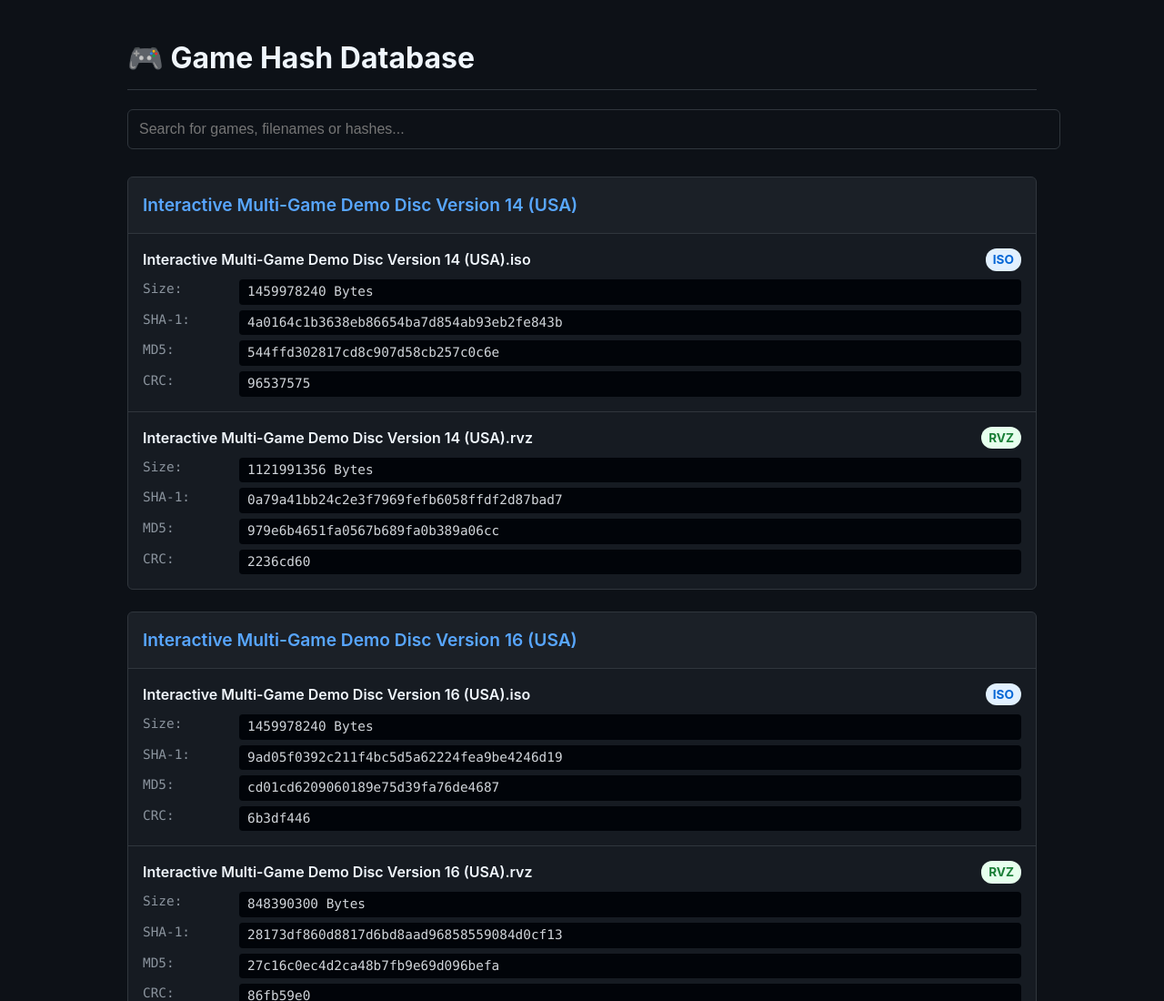
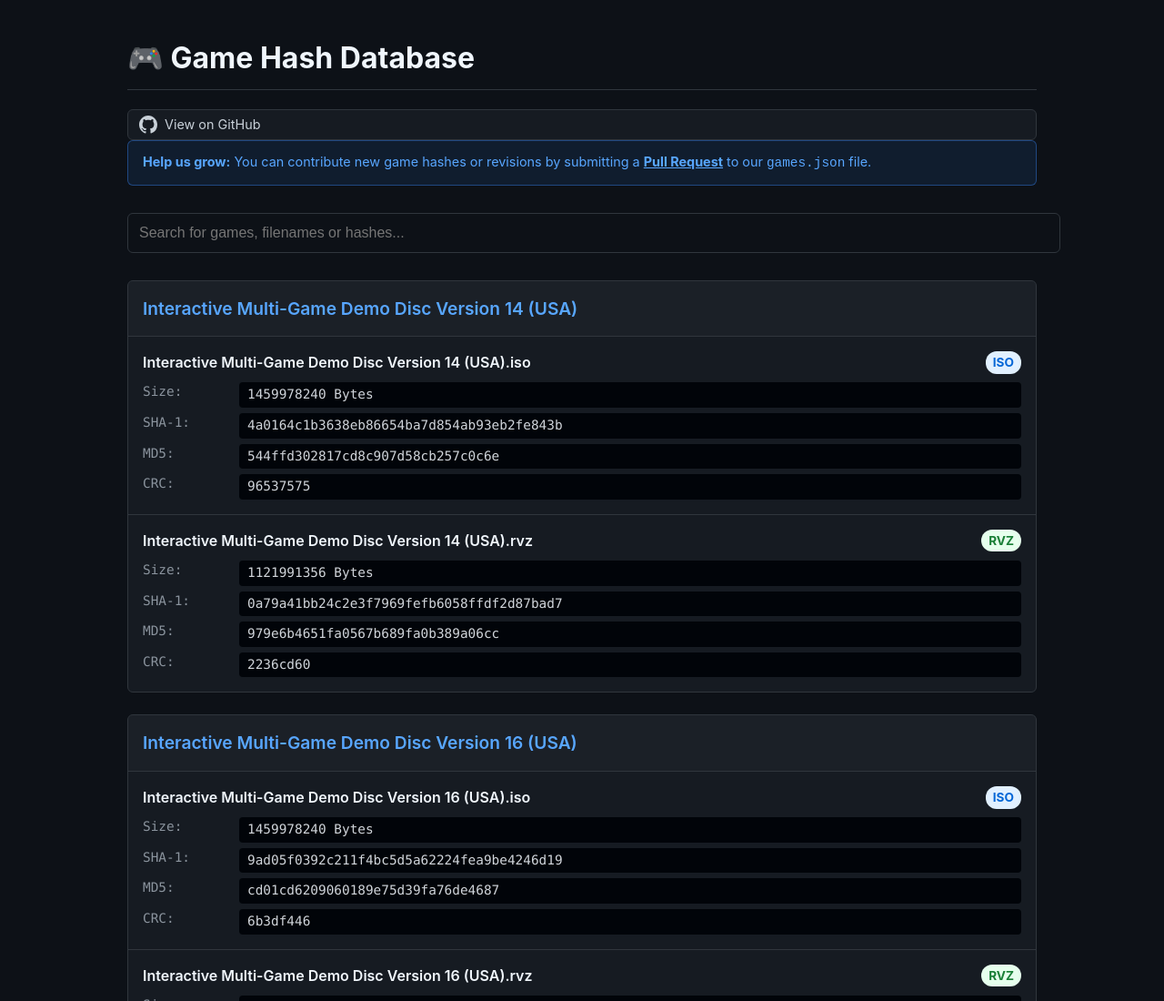
Before and after one commit to nice42q/wii-ngc_iso-rvz, a plain HTML site: page index.html in a window 1280 px wide. Shown: the top 1100 px of the page at 91% size. Drawn offline with Linux system fonts and the light colour scheme.

Commit message:
Update index.html

```diff
--- a/index.html
+++ b/index.html
@@ -28,6 +28,30 @@
         }
 
         h1 { border-bottom: 1px solid var(--border-color); padding-bottom: 10px; color: #f0f6fc; }
+
+        .github-link {
+            color: var(--text-main);
+            text-decoration: none;
+            display: flex;
+            align-items: center;
+            gap: 8px;
+            font-size: 0.9rem;
+            padding: 5px 12px;
+            border: 1px solid var(--border-color);
+            border-radius: 6px;
+            background: var(--card-bg);
+        }
+        .github-link:hover { background: #30363d; border-color: #8b949e; }
+
+        .contribute-note {
+            background: rgba(56, 139, 253, 0.1);
+            border: 1px solid rgba(56, 139, 253, 0.4);
+            color: var(--link-color);
+            padding: 12px 16px;
+            border-radius: 6px;
+            margin-bottom: 30px;
+            font-size: 0.9rem;
+        }
 
         .search-container { margin-bottom: 30px; }
         .search-box {
@@ -131,6 +155,16 @@
 <body>
 
     <h1>🎮 Game Hash Database</h1>
+    <a href="https://github.com/DEIN-USERNAME/DEIN-REPO" target="_blank" class="github-link">
+            <svg height="20" viewBox="0 0 16 16" width="20" fill="currentColor"><path d="M8 0C3.58 0 0 3.58 0 8c0 3.54 2.29 6.53 5.47 7.59.4.07.55-.17.55-.38 0-.19-.01-.82-.01-1.49-2.01.37-2.53-.49-2.69-.94-.09-.23-.48-.94-.82-1.13-.28-.15-.68-.52-.01-.53.63-.01 1.08.58 1.23.82.72 1.21 1.87.87 2.33.66.07-.52.28-.87.51-1.07-1.78-.2-3.64-.89-3.64-3.95 0-.87.31-1.59.82-2.15-.08-.2-.36-1.02.08-2.12 0 0 .67-.21 2.2.82.64-.18 1.32-.27 2-.27.68 0 1.36.09 2 .27 1.53-1.04 2.2-.82 2.2-.82.44 1.1.16 1.92.08 2.12.51.56.82 1.27.82 2.15 0 3.07-1.87 3.75-3.65 3.95.29.25.54.73.54 1.48 0 1.07-.01 1.93-.01 2.2 0 .21.15.46.55.38A8.013 8.013 0 0016 8c0-4.42-3.58-8-8-8z"></path></svg>
+            View on GitHub
+        </a>
+    </header>
+
+    <div class="contribute-note">
+        <strong>Help us grow:</strong> You can contribute new game hashes or revisions by submitting a
+        <a href="https://github.com/DEIN-USERNAME/DEIN-REPO/blob/main/games.json" target="_blank" style="color: inherit; font-weight: bold;">Pull Request</a> to our <code>games.json</code> file.
+    </div>
 
     <div class="search-container">
         <input type="text" id="search" class="search-box" placeholder="Search for games, filenames or hashes...">
```
